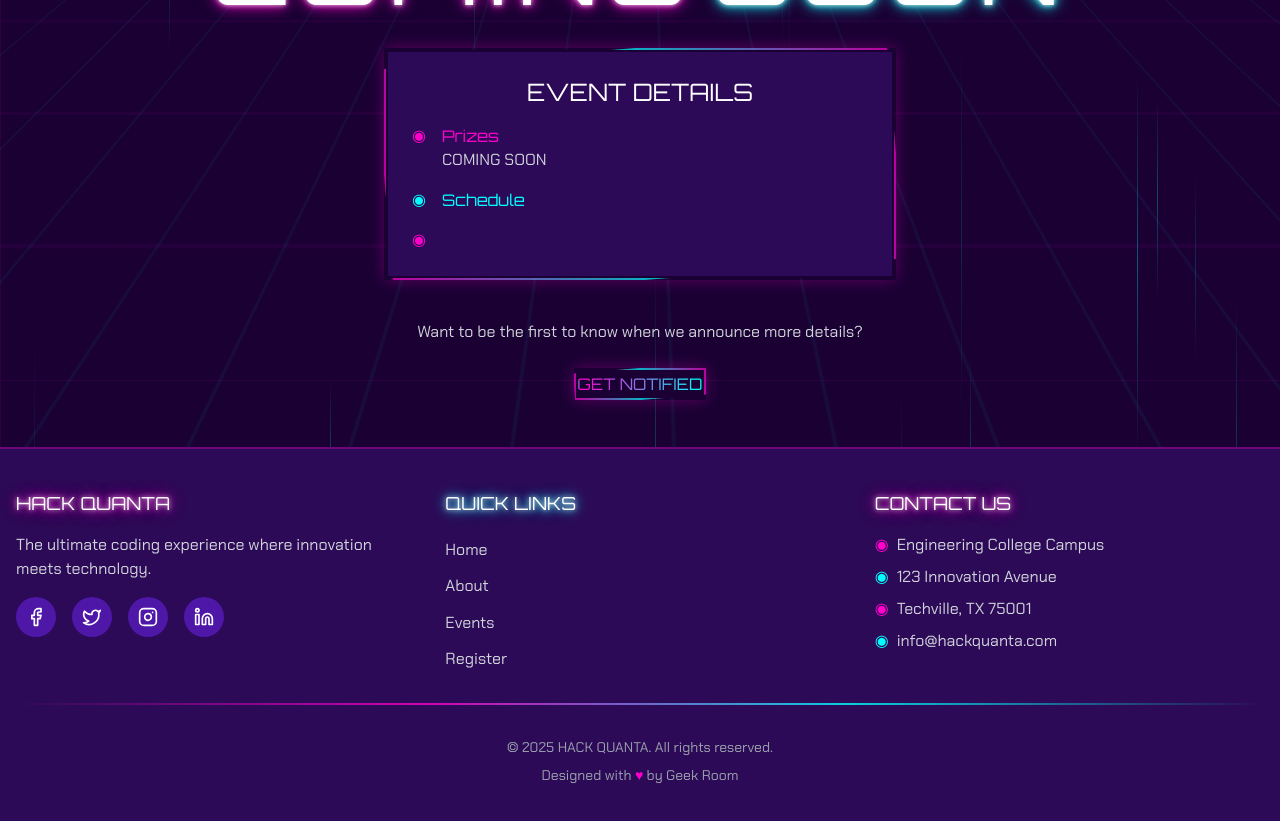
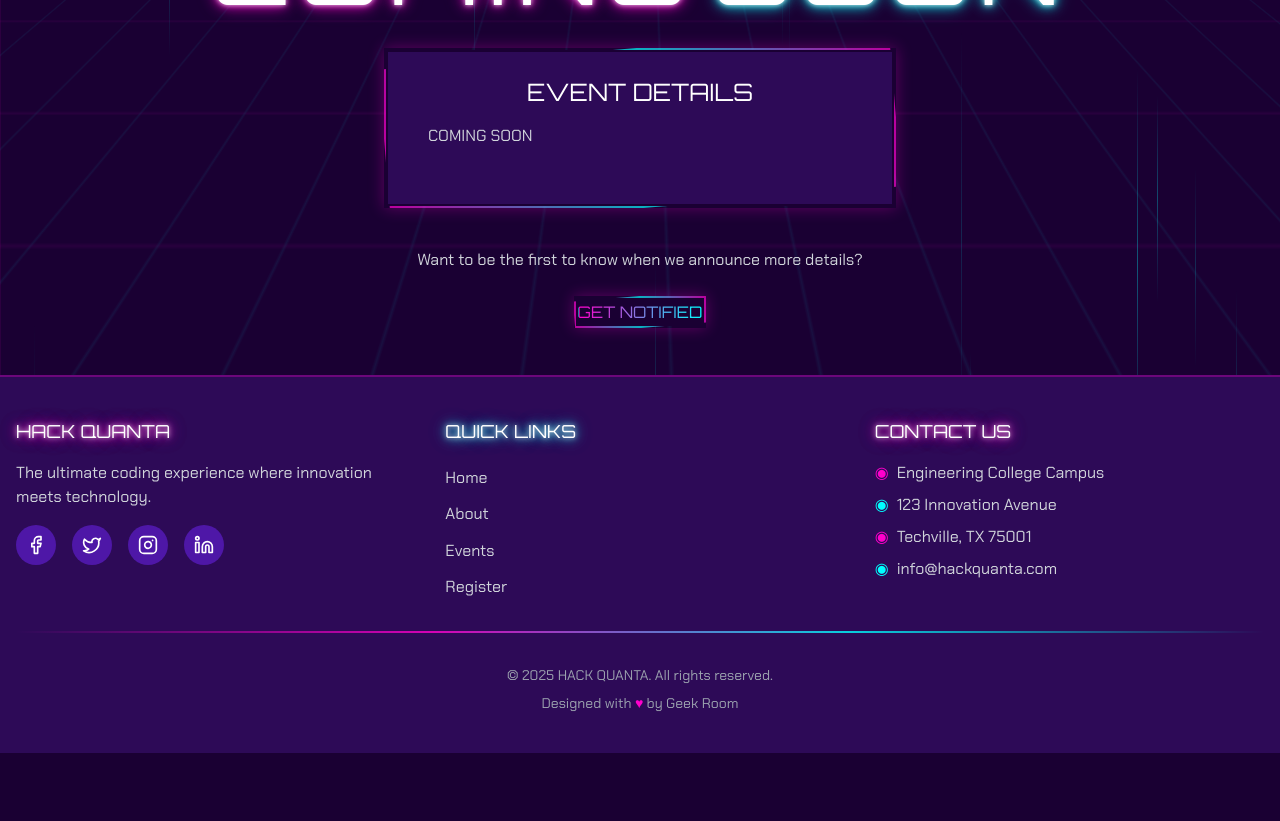
Before and after one commit to Mohitclan/hack-quanta, a React (Vite) app: page / in a window 1280 px wide. Shown: the part 2020-2841 px from the top of the page. After the commit the page ends 2773 px from the top, so only its background shows below. Built offline with nearby package versions, Linux system fonts and the light colour scheme.

Commit message:
Update ComingSoonSection.tsx

```diff
--- a/src/components/ComingSoonSection.tsx
+++ b/src/components/ComingSoonSection.tsx
@@ -102,21 +102,21 @@ const ComingSoonSection = () => {
             <h3 className="font-display text-2xl mb-4 text-white">EVENT DETAILS</h3>
             <ul className="space-y-4 text-left">
               <li className="flex items-start">
-                <div className="mr-4 text-neon-pink">◉</div>
+                <div className="mr-4 text-neon-pink"></div>
                 <div>
-                  <p className="font-display text-neon-pink">Prizes</p>
+                  <p className="font-display text-neon-pink"></p>
                   <p className="text-gray-300">COMING SOON</p>
                 </div>
               </li>
               <li className="flex items-start">
-                <div className="mr-4 text-neon-cyan">◉</div>
+                <div className="mr-4 text-neon-cyan"></div>
                 <div>
-                  <p className="font-display text-neon-cyan">Schedule</p>
+                  <p className="font-display text-neon-cyan"></p>
                   <p className="text-gray-300"></p>
                 </div>
               </li>
               <li className="flex items-start">
-                <div className="mr-4 text-neon-pink">◉</div>
+                <div className="mr-4 text-neon-pink"></div>
                 <div>
                   <p className="font-display text-neon-pink"></p>
                   <p className="text-gray-300"></p>
```
